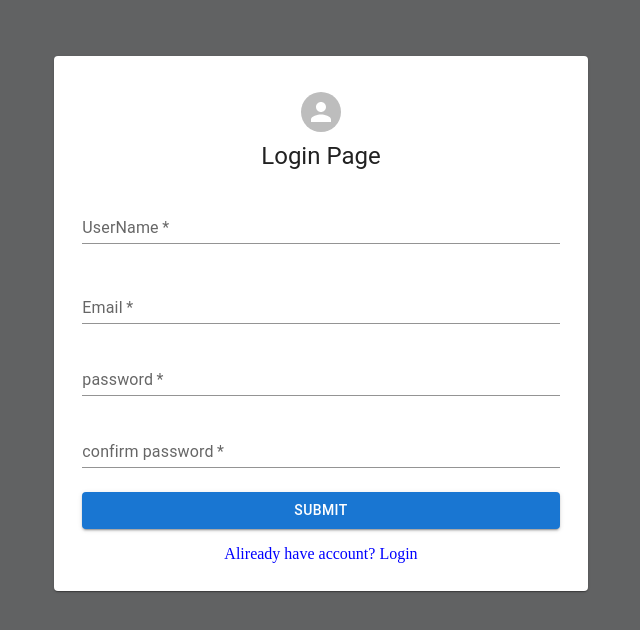
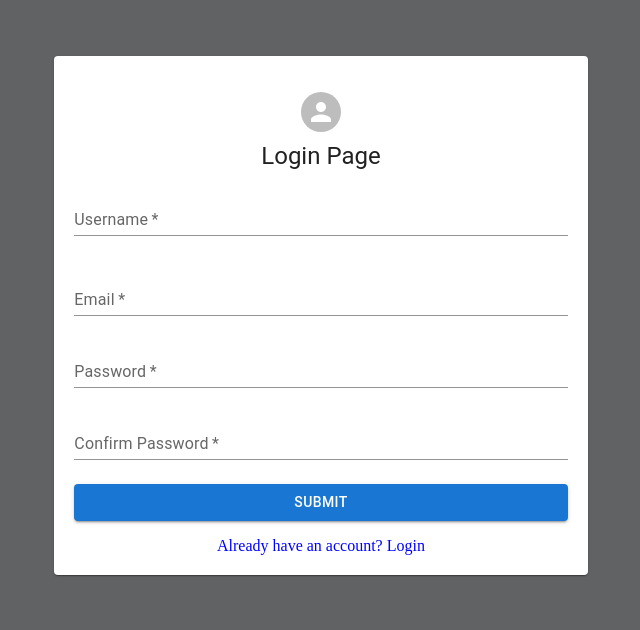
Before and after one commit to faizmohmmadR/nejat, a React (Create React App) app in the folder frontend/: page / in a window 1280 px wide. Shown: the top 630 px of the page, without its empty margins (319-959 px from the left). Built offline with nearby package versions, Linux system fonts and the light colour scheme.

Commit message:
register page validation is Done

```diff
--- a/frontend/package.json
+++ b/frontend/package.json
@@ -12,12 +12,14 @@
     "@testing-library/jest-dom": "^5.17.0",
     "@testing-library/react": "^13.4.0",
     "@testing-library/user-event": "^13.5.0",
+    "formik": "^2.4.5",
     "react": "^18.2.0",
     "react-dom": "^18.2.0",
     "react-router-dom": "^6.22.1",
     "react-scripts": "5.0.1",
     "styled-components": "^6.1.8",
-    "web-vitals": "^2.1.4"
+    "web-vitals": "^2.1.4",
+    "yup": "^1.4.0"
   },
   "scripts": {
     "start": "react-scripts start",
--- a/frontend/src/Components/User/Registration.jsx
+++ b/frontend/src/Components/User/Registration.jsx
@@ -1,10 +1,9 @@
 import React from "react";
-
+import { useFormik } from "formik";
+import * as Yup from "yup";
 import {
   Avatar,
   Button,
-  Checkbox,
-  FormControlLabel,
   Grid,
   Paper,
   TextField,
@@ -12,6 +11,45 @@ import {
 } from "@mui/material";
 
 const Login = () => {
+  const validationSchema = Yup.object({
+    username: Yup.string()
+      .required("Username is required")
+      .min(8, "Username must be at least 8 characters")
+      .max(16, "Username must be at most 16 characters")
+      .matches(
+        /^[a-zA-Z0-9]+$/,
+        "Username must only contain letters and numbers"
+      ),
+    email: Yup.string()
+      .email("Invalid email address")
+      .required("Email is required"),
+    password: Yup.string()
+      .required("Password is required")
+      .min(8, "Password must be at least 8 characters")
+      .max(16, "Password must be at most 16 characters")
+      .matches(
+        /^(?=.*[0-9])(?=.*[!@#$%^&*])[a-zA-Z0-9!@#$%^&*]+$/,
+        "Password must contain at least one number and one symbol"
+      ),
+    confirmPassword: Yup.string()
+      .oneOf([Yup.ref("password"), null], "Passwords must match")
+      .required("Confirm Password is required"),
+  });
+
+  const formik = useFormik({
+    initialValues: {
+      username: "",
+      email: "",
+      password: "",
+      confirmPassword: "",
+    },
+    validationSchema: validationSchema,
+    onSubmit: (values) => {
+      // Handle form submission logic
+      console.log(values);
+    },
+  });
+
   return (
     <Grid
       container
@@ -26,40 +64,73 @@ const Login = () => {
               Login Page
             </Typography>
           </Grid>
-          <Grid component="form" padding={1}>
+          <form onSubmit={formik.handleSubmit}>
             <TextField
-              label="UserName"
+              id="username"
+              name="username"
+              label="Username"
               placeholder="Enter username"
               variant="standard"
               margin="normal"
               fullWidth
               required
+              value={formik.values.username}
+              onChange={formik.handleChange}
+              onBlur={formik.handleBlur}
+              error={formik.touched.username && Boolean(formik.errors.username)}
+              helperText={formik.touched.username && formik.errors.username}
             />
             <TextField
+              id="email"
+              name="email"
               label="Email"
-              placeholder="Enter your Email"
+              placeholder="Enter your email"
               variant="standard"
               type="email"
               fullWidth
               required
+              value={formik.values.email}
+              onChange={formik.handleChange}
+              onBlur={formik.handleBlur}
+              error={formik.touched.email && Boolean(formik.errors.email)}
+              helperText={formik.touched.email && formik.errors.email}
               sx={{ mt: 3 }}
             />
             <TextField
-              label="password"
+              id="password"
+              name="password"
+              label="Password"
               placeholder="Enter your password"
               variant="standard"
               type="password"
               fullWidth
               required
+              value={formik.values.password}
+              onChange={formik.handleChange}
+              onBlur={formik.handleBlur}
+              error={formik.touched.password && Boolean(formik.errors.password)}
+              helperText={formik.touched.password && formik.errors.password}
               sx={{ mt: 3 }}
             />
             <TextField
-              label="confirm password"
+              id="confirmPassword"
+              name="confirmPassword"
+              label="Confirm Password"
               placeholder="Enter your password again"
               variant="standard"
               type="password"
               fullWidth
               required
+              value={formik.values.confirmPassword}
+              onChange={formik.handleChange}
+              onBlur={formik.handleBlur}
+              error={
+                formik.touched.confirmPassword &&
+                Boolean(formik.errors.confirmPassword)
+              }
+              helperText={
+                formik.touched.confirmPassword && formik.errors.confirmPassword
+              }
               sx={{ mt: 3 }}
             />
 
@@ -73,9 +144,9 @@ const Login = () => {
               Submit
             </Button>
             <Grid color={"blue"} mt={2} textAlign={"center"}>
-              Aliready have account? Login
+              Already have an account? Login
             </Grid>
-          </Grid>
+          </form>
         </Paper>
       </Grid>
     </Grid>
```
Also changed, not shown: 1 other file (tests, documents, lock files or other folders).
